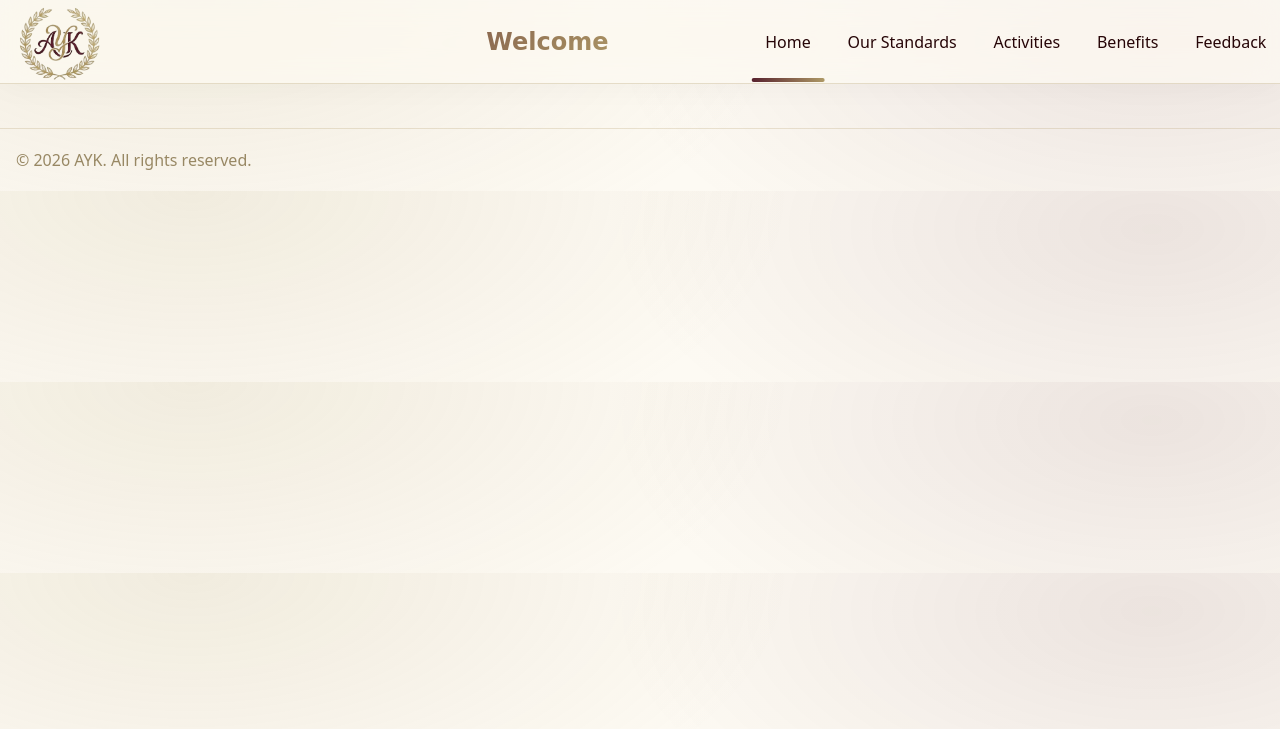
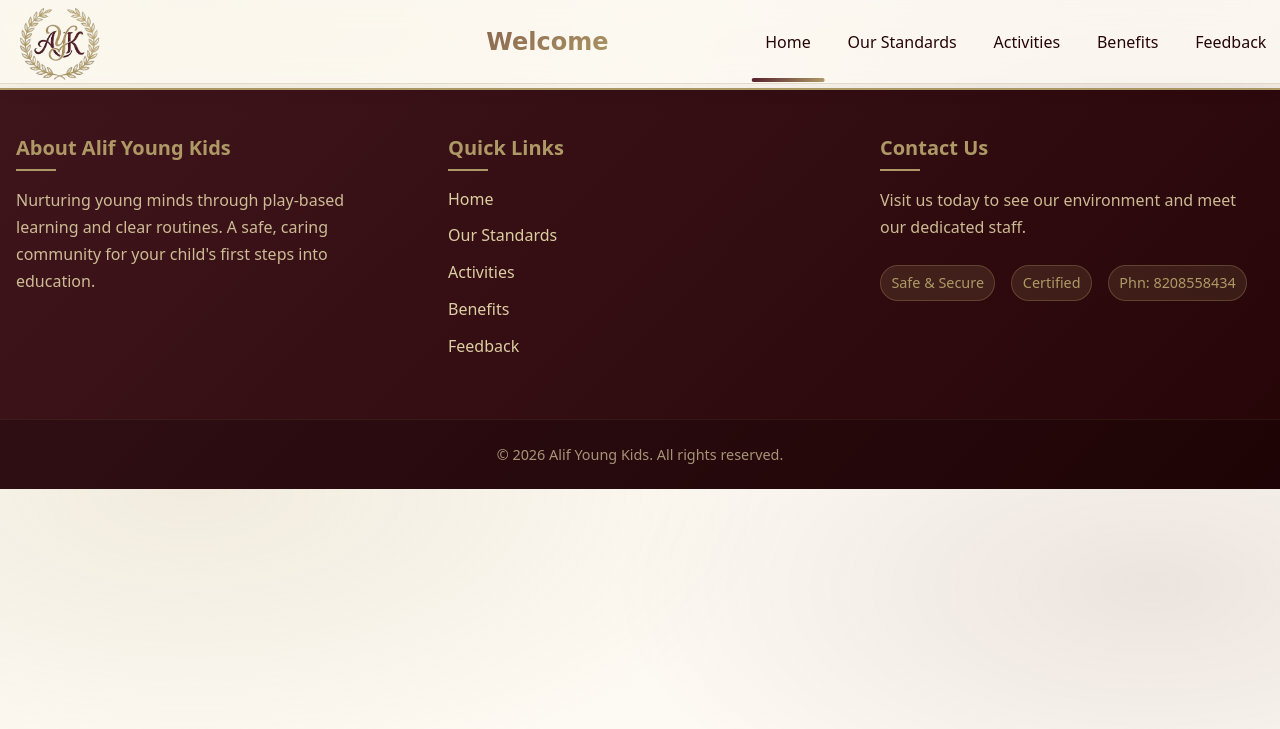
Before and after one commit to Yameen-Shaikh/SchoolWebsite, a FastAPI app: template templates/base.html in a window 1280 px wide. Shown: the top 729 px of the page. Run offline with FastAPI, Linux system fonts and the light colour scheme; the template is opened without the code that fills it, so the values that code supplies are empty.

Commit message:
Enhance footer layout and styling; add about, quick links, and contact sections

```diff
--- a/static/style.css
+++ b/static/style.css
@@ -29,7 +29,7 @@ body {
               radial-gradient(900px 450px at 90% 20%, rgba(0, 184, 148, 0.15), transparent 60%),
               var(--bg);
   color: var(--text);
-  line-height: 1.5;
+  line-height: 1.5; } p { margin: 0;
 }
 
 img { max-width: 100%; display: block; }
@@ -152,22 +152,9 @@ img { max-width: 100%; display: block; }
 
 
 .site-main {
-  padding: 5.5rem 0 2.5rem;
+  padding: 5.5rem 0 0;
 }
 
-.site-footer {
-  border-top: 1px solid var(--border);
-  padding: 1.2rem 0;
-  color: var(--muted);
-}
-
-.footer__inner {
-  display: flex;
-  align-items: center;
-  justify-content: space-between;
-  gap: 1rem;
-  flex-wrap: wrap;
-}
 
 .hero {
   padding: 1.2rem 0 0.5rem;
@@ -318,7 +305,7 @@ img { max-width: 100%; display: block; }
 }
 .checklist li { margin: 0.4rem 0; }
 
-.section { padding: 1.2rem 0; }
+.section { padding: 1.2rem 0 0; }
 .section__title {
   margin: 0 0 0.9rem;
   font-size: 1.35rem;
@@ -830,7 +817,7 @@ img { max-width: 100%; display: block; }
   color: var(--muted);
 }
 .hero__title--center {
-  padding: 2rem 0 0;
+  padding: 1rem 0 0;
 
 }
 
@@ -869,7 +856,7 @@ img { max-width: 100%; display: block; }
   --container: 1040px;
 }
   .nav__link { padding: 0.5rem 0.65rem; }
-  .site-main { padding: 1rem 0 2rem; }
+  .site-main { padding: 1rem 0 0; }
   .hero__subtitle { font-size: 1rem; }
 }
 
@@ -1422,3 +1409,141 @@ body {
   color: var(--text) !important;
   text-shadow: 0 0 20px rgba(255, 255, 255, 0.5); /* Soft glow to contrast with bg image */
 }
+
+/* Enhanced Rich Footer Styling */
+.site-footer {
+  background: linear-gradient(135deg, #3f151c 0%, #260507 100%);
+  color: #ddcea2;
+  padding: 1rem 0 0;
+  border-top: 2px solid #ae9966;
+  margin-top: 0;
+}
+
+.footer__grid {
+  display: grid;
+  grid-template-columns: repeat(auto-fit, minmax(250px, 1fr));
+  gap: 3rem;
+  padding-bottom: 3rem;
+}
+
+.footer__title {
+  color: #ae9966;
+  font-size: 1.25rem;
+  font-weight: 800;
+  margin-bottom: 1.5rem;
+  position: relative;
+}
+
+.footer__title::after {
+  content: '';
+  position: absolute;
+  left: 0;
+  bottom: -8px;
+  width: 40px;
+  height: 2px;
+  background: #ae9966;
+}
+
+.footer__text {
+  line-height: 1.7;
+  color: #ddcea2;
+  opacity: 0.9;
+}
+
+.footer__list {
+  list-style: none;
+  padding: 0;
+  margin: 0;
+}
+
+.footer__list li {
+  margin-bottom: 0.8rem;
+}
+
+.footer__list a {
+  color: #ddcea2;
+  text-decoration: none;
+  transition: color 0.3s ease, padding-left 0.3s ease;
+  display: inline-block;
+}
+
+.footer__list a:hover {
+  color: #ffffff;
+  padding-left: 8px;
+}
+
+.footer__social {
+  display: flex;
+  gap: 1rem;
+  margin-top: 1.5rem;
+}
+
+.footer__social .badge {
+  background: rgba(174, 153, 102, 0.15);
+  border: 1px solid rgba(174, 153, 102, 0.3);
+  color: #ae9966;
+}
+
+.footer__bottom {
+  background: rgba(0, 0, 0, 0.2);
+  padding: 1.5rem 0;
+  text-align: center;
+  border-top: 1px solid rgba(174, 153, 102, 0.1);
+}
+
+.footer__bottom p {
+  margin: 0;
+  font-size: 0.9rem;
+  opacity: 0.7;
+}
+
+@media (max-width: 768px) {
+  .footer__grid {
+    text-align: center;
+  }
+  .footer__title::after {
+    left: 50%;
+    transform: translateX(-50%);
+  }
+}
+
+/* Fix for gap between feedback and footer */
+#feedback {
+  padding-bottom: 0 !important;
+  margin-bottom: 0 !important;
+}
+
+.site-main {
+  padding-bottom: 0 !important;
+}
+
+.site-footer {
+  margin-top: 0 !important;
+}
+
+/* Additional Responsive Fixes */
+@media (max-width: 900px) {
+  .welcome-text {
+    display: none; /* Hide 'Welcome' text on mobile to save space */
+  }
+
+  .brand__logo {
+    height: 60px; /* Smaller logo for mobile */
+    margin-left: 0;
+  }
+
+  .header__inner {
+    padding: 0.5rem 0;
+  }
+}
+
+@media (max-width: 600px) {
+  .nav__links {
+    gap: 0.2rem;
+  }
+
+  .nav__link {
+    font-size: 0.85rem;
+    padding: 0.4rem 0.5rem;
+  }
+}
--- a/templates/base.html
+++ b/templates/base.html
@@ -47,8 +47,43 @@
 
 
   <footer class="site-footer">
-    <div class="container footer__inner">
-      <div class="footer__left">© {{ 2026 }} AYK. All rights reserved.</div>
+    <div class="container footer__grid">
+      <div class="footer__section footer__about">
+        <h4 class="footer__title">About Alif Young Kids</h4>
+        <p class="footer__text">
+          Nurturing young minds through play-based learning and clear routines.
+          A safe, caring community for your child's first steps into education.
+        </p>
+      </div>
+
+      <div class="footer__section footer__links">
+        <h4 class="footer__title">Quick Links</h4>
+        <ul class="footer__list">
+          <li><a href="/#home">Home</a></li>
+          <li><a href="/#standards">Our Standards</a></li>
+          <li><a href="/#activities">Activities</a></li>
+          <li><a href="/#benefits">Benefits</a></li>
+          <li><a href="/#feedback">Feedback</a></li>
+        </ul>
+      </div>
+
+      <div class="footer__section footer__contact">
+        <h4 class="footer__title">Contact Us</h4>
+        <p class="footer__text">
+          Visit us today to see our environment and meet our dedicated staff.
+        </p>
+        <div class="footer__social">
+          <span class="badge">Safe & Secure</span>
+          <span class="badge">Certified</span>
+          <span class="badge">Phn: 8208558434</span>
+        </div>
+      </div>
+    </div>
+
+    <div class="footer__bottom">
+      <div class="container">
+        <p>© 2026 Alif Young Kids. All rights reserved.</p>
+      </div>
     </div>
   </footer>
 </body>
```
